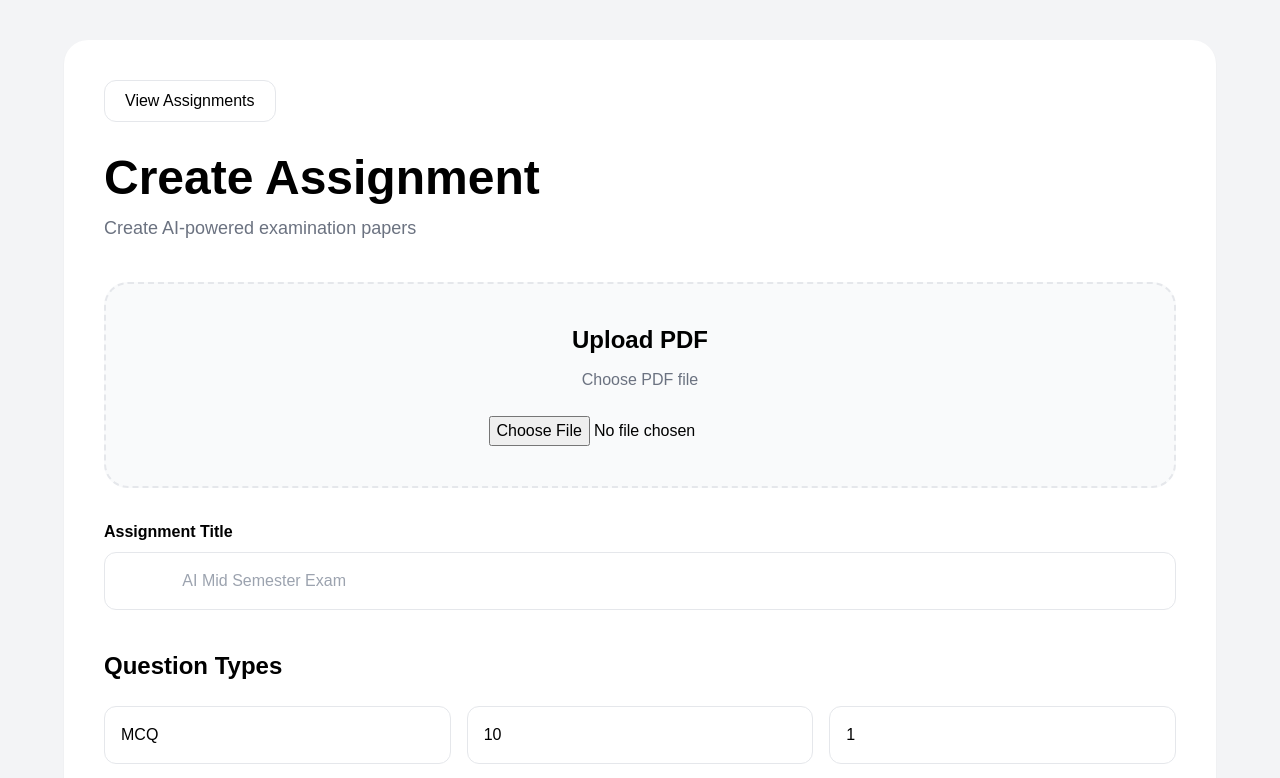
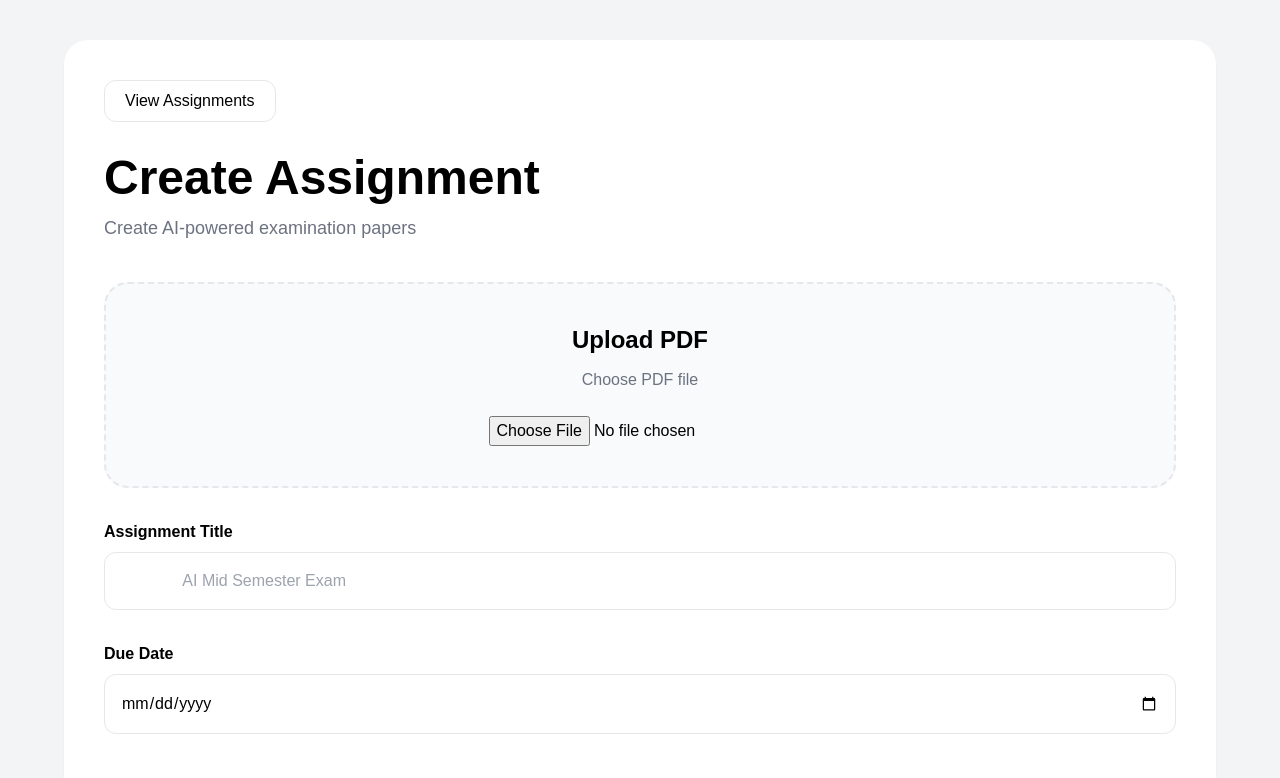
Before and after one commit to shagundubey48-cmd/AI-Exam-Paper-Generator, a Next.js app in the folder frontend/: page /create in a window 1280 px wide. Shown: the top 778 px of the page. Built offline with nearby package versions, Linux system fonts and the light colour scheme.

Commit message:
Final UI and deployment fixes

```diff
--- a/frontend/app/create/page.tsx
+++ b/frontend/app/create/page.tsx
@@ -15,6 +15,9 @@ export default function CreatePage() {
     useState<File | null>(null);
 
   const [title, setTitle] =
+    useState('');
+
+  const [dueDate, setDueDate] =
     useState('');
 
   const [generatedData, setGeneratedData] =
@@ -87,6 +90,11 @@ export default function CreatePage() {
         );
 
         formData.append(
+          'dueDate',
+          dueDate
+        );
+
+        formData.append(
 
           'questionTypes',
 
@@ -122,10 +130,6 @@ export default function CreatePage() {
             }
 
           );
-
-        console.log(
-          response.data
-        );
 
         setGeneratedData(
           response.data
@@ -216,7 +220,7 @@ export default function CreatePage() {
 
         </p>
 
-        {/* PDF Upload */}
+        {/* FILE */}
 
         <div
           className="
@@ -296,7 +300,7 @@ export default function CreatePage() {
 
         </div>
 
-        {/* Title */}
+        {/* TITLE */}
 
         <div className="mt-8">
 
@@ -339,7 +343,46 @@ export default function CreatePage() {
 
         </div>
 
-        {/* Question Types */}
+        {/* DUE DATE */}
+
+        <div className="mt-8">
+
+          <label
+            className="
+              block
+              font-semibold
+              mb-2
+            "
+          >
+
+            Due Date
+
+          </label>
+
+          <input
+
+            type="date"
+
+            value={dueDate}
+
+            onChange={(e) =>
+              setDueDate(
+                e.target.value
+              )
+            }
+
+            className="
+              w-full
+              border
+              rounded-xl
+              p-4
+            "
+
+          />
+
+        </div>
+
+        {/* QUESTION TYPES */}
 
         <div className="mt-10">
 
@@ -490,7 +533,7 @@ export default function CreatePage() {
 
         </div>
 
-        {/* Generate Button */}
+        {/* BUTTON */}
 
         <button
 
@@ -524,7 +567,7 @@ export default function CreatePage() {
 
       </div>
 
-      {/* Generated Paper */}
+      {/* GENERATED PAPER */}
 
       {generatedData && (
 
```
